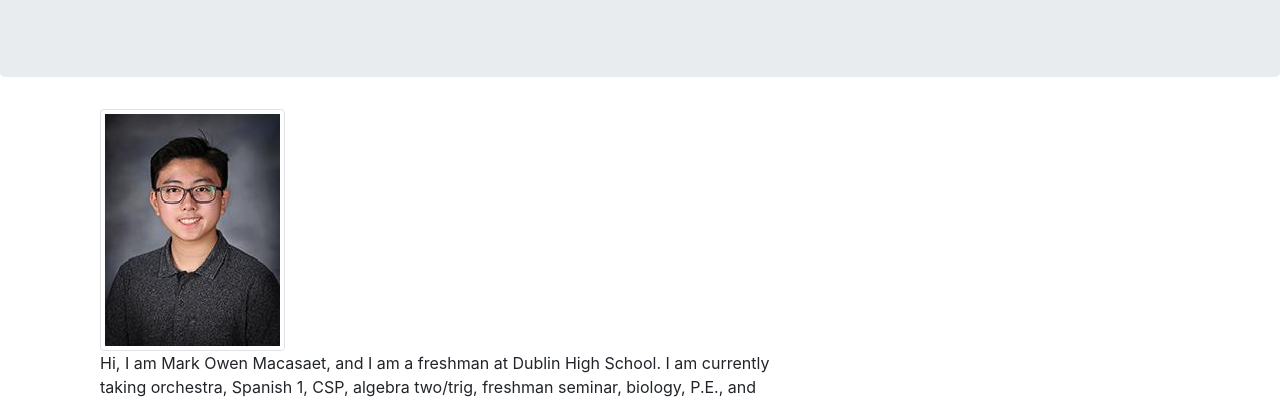
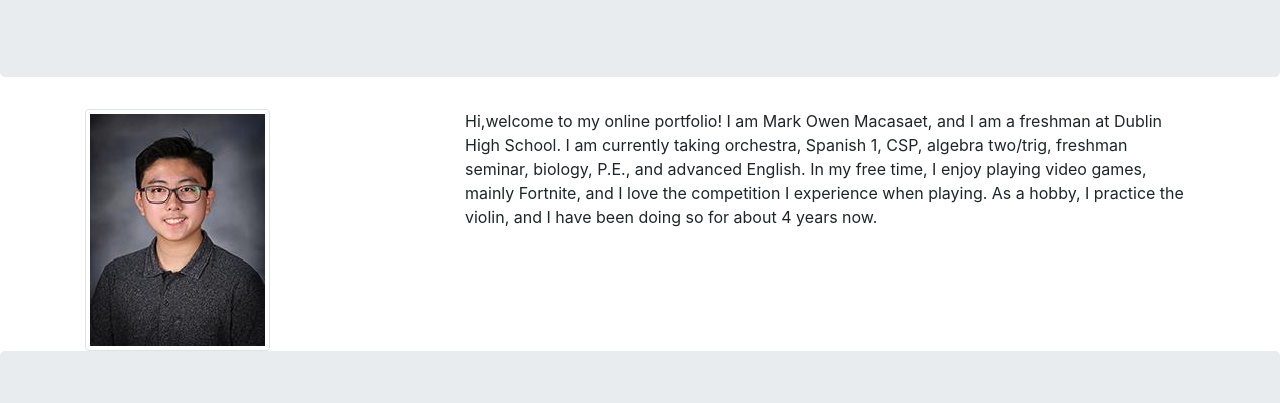
Before and after one commit to OwenCSP/portfolio, a plain HTML site: page Mark_AboutMe.html in a window 1280 px wide. Shown: the part 187-590 px from the top of the page. Drawn offline with Linux system fonts and the light colour scheme.

Commit message:
Update 2 (Picture Fix)

```diff
--- a/Mark_AboutMe.html
+++ b/Mark_AboutMe.html
@@ -20,19 +20,21 @@
 
     <section class="main">
       <div class="container">
+        <div class="row">
           <div class="col-md-4">
             <a href="#">
               <img src="Images/Me.png" class="img-thumbnail" >
             </a>
           </div>
           <div class="col-md-8">
-          <p>Hi, I am Mark Owen Macasaet, and I am a freshman at Dublin High
-          School. I am currently taking orchestra, Spanish 1, CSP,
-          algebra two/trig, freshman seminar, biology, P.E., and
-          advanced English.  In my free time, I enjoy playing video games,
+          <p>Hi,welcome to my online portfolio!  I am Mark Owen Macasaet, and I
+          am a freshman at Dublin High School. I am currently taking orchestra,
+          Spanish 1, CSP, algebra two/trig, freshman seminar, biology, P.E.,
+          and advanced English.  In my free time, I enjoy playing video games,
           mainly Fortnite, and I love the competition I experience when playing.
           As a hobby, I practice the violin, and I have been doing so for about
-          4 years now.</p>
+          4 years now.  </p>
+          </div>
         </div>
       </div>
     </section>
```
Lines whose indentation alone changed are shown as unchanged.
